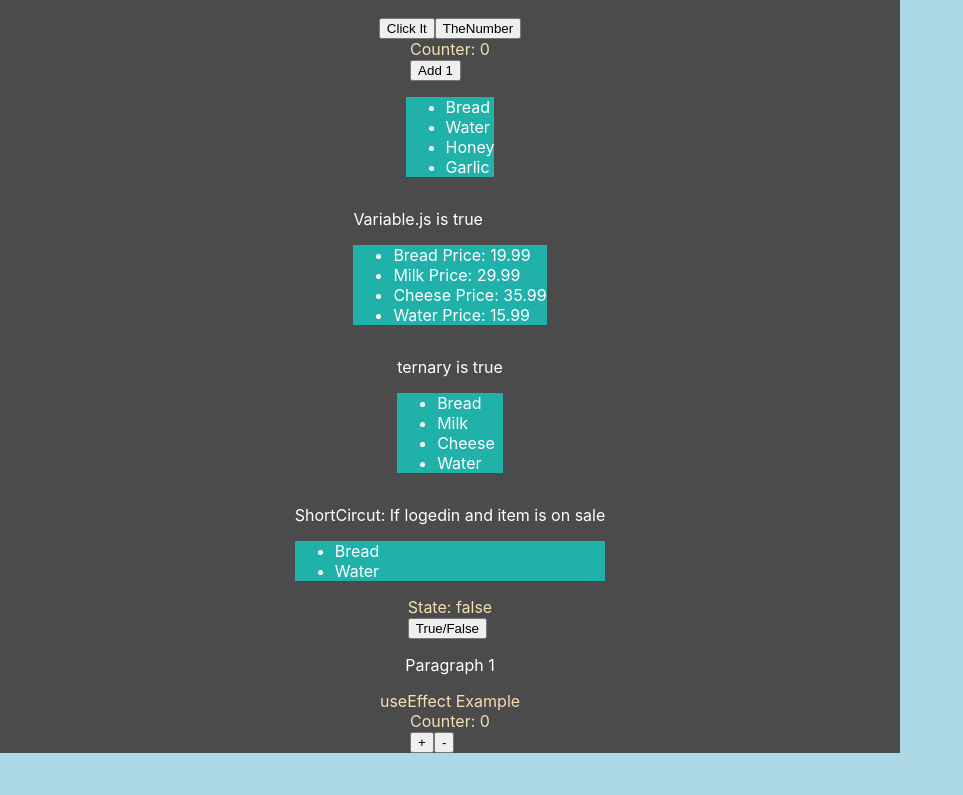
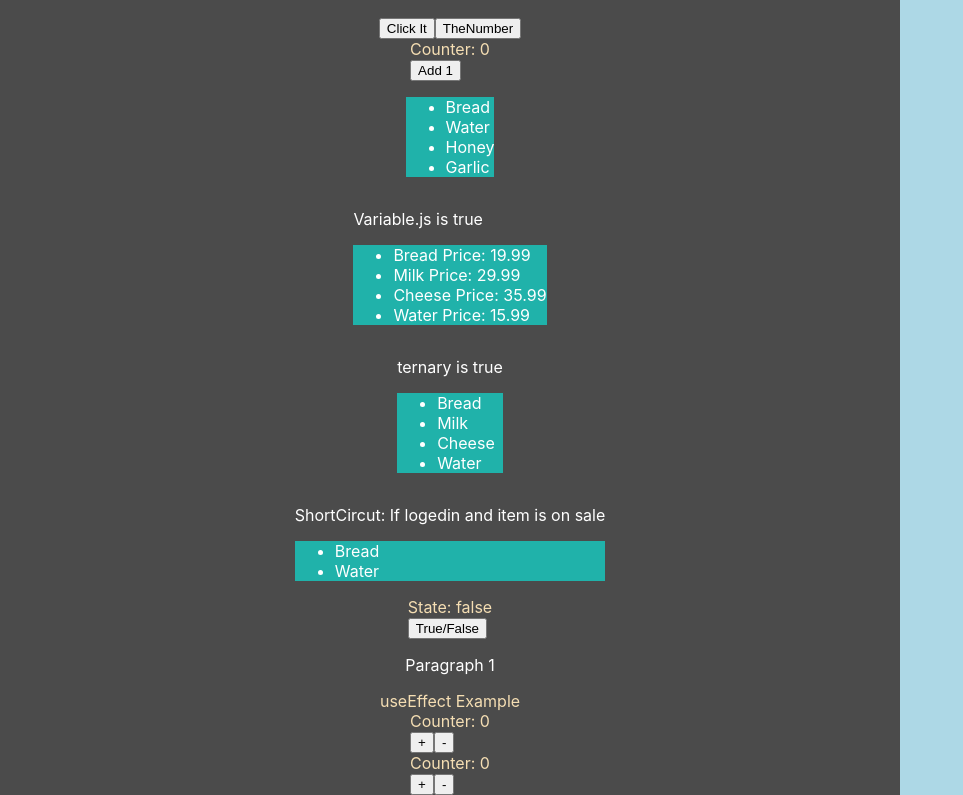
Before and after one commit to NatuRal3/feu2-frameworks, a React (Create React App) app in the folder m-f-a/: page / in a window 1280 px wide. Shown: the part 386-1181 px from the top of the page, without its empty margins (0-963 px from the left). Before the commit the page ends 1139 px from the top, so only its background shows below. Built offline with nearby package versions, Linux system fonts and the light colour scheme.

Commit message:
Created a useEffect example and explained how it works.

```diff
--- a/m-f-a/src/App.js
+++ b/m-f-a/src/App.js
@@ -15,6 +15,7 @@ import "./styles.scss";
 import logo from "./img/logo.png";
 import UseEffectCase from "./state/UseEffect";
 import UseEffectRenderEveryTime from "./state/UseEffectRunEveryTime";
+import UseEffectRunWhenCompIsMounted from "./state/UseEffectRunWhenCompIsMounted";
 
 function App() {
   return (
@@ -33,6 +34,7 @@ function App() {
       <p className="text">Paragraph 1</p>
       <UseEffectCase />
       <UseEffectRenderEveryTime />
+      <UseEffectRunWhenCompIsMounted />
     </div>
   );
 }
--- /dev/null
+++ b/m-f-a/src/state/UseEffectRunWhenCompIsMounted.js
@@ -0,0 +1,30 @@
+import React, { useEffect, useState } from "react";
+
+function UseEffectRunWhenCompIsMounted() {
+  const [cat, setCat] = useState(0);
+  const noEffect = 1;
+
+  //UseEffect will only run when cat is updated
+  //Use noEffect Variable to test and see the console log only run once.
+
+  useEffect(() => {
+    console.log("useEffect has run");
+  }, [cat]);
+  function onIncrementCounterIsMounted() {
+    setCat(cat + 1);
+  }
+  function onDecrementCounterIsMounted() {
+    setCat(cat - 1);
+  }
+  console.log("Comp has rendered");
+
+  return (
+    <div>
+      <div>Counter: {cat}</div>
+      <button onClick={onIncrementCounterIsMounted}>+</button>
+      <button onClick={onDecrementCounterIsMounted}>-</button>
+    </div>
+  );
+}
+
+export default UseEffectRunWhenCompIsMounted;
```
